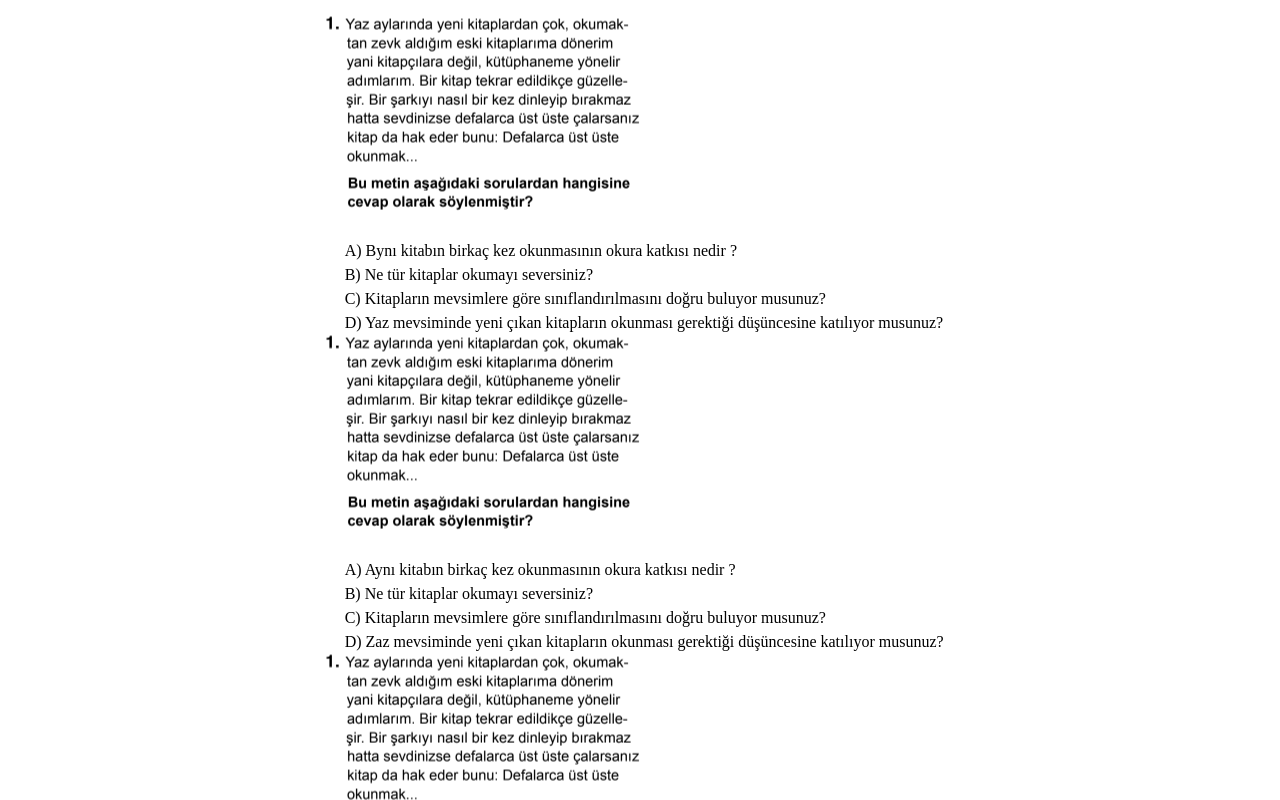
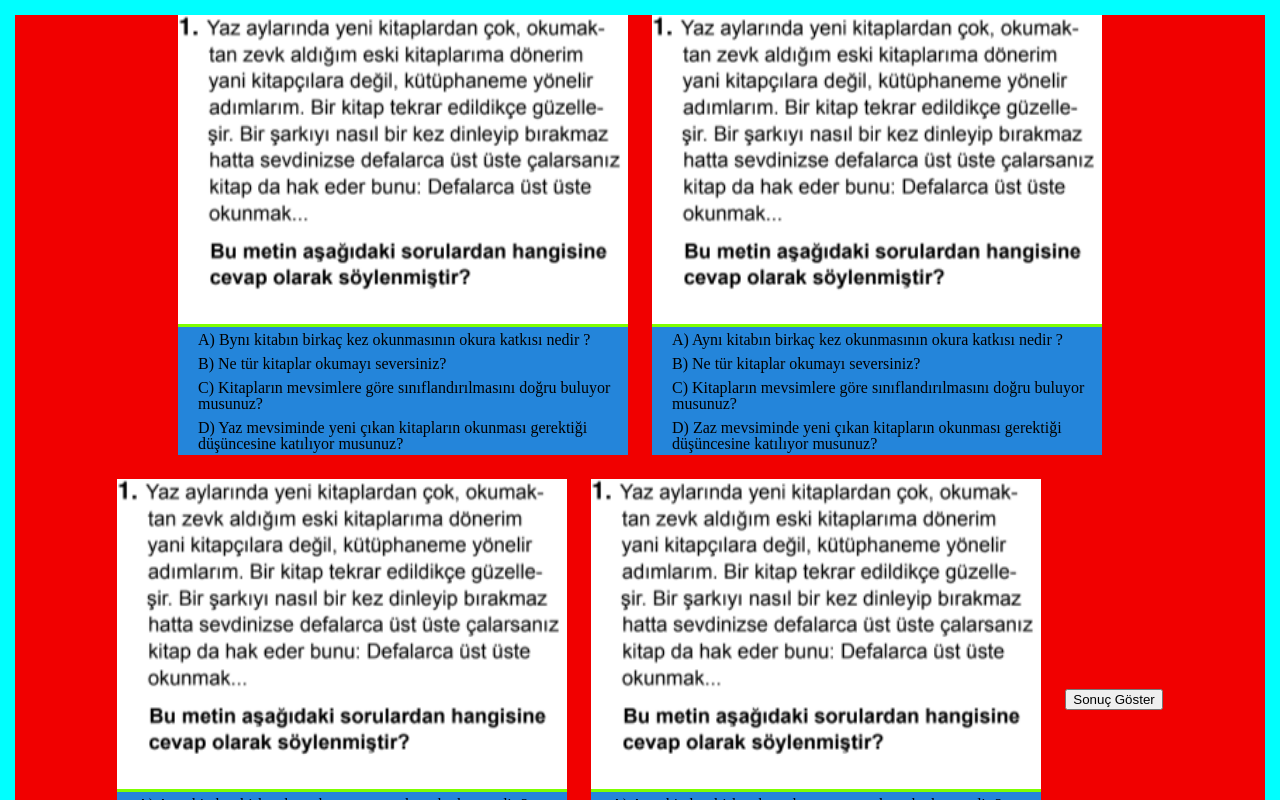
Before and after one commit to merovinjs/quiz-qpp, a React (Vite) app: page / in a window 1280 px wide. Shown: the top 800 px of the page. Built offline with nearby package versions, Linux system fonts and the light colour scheme.

Commit message:
css create started

```diff
--- a/src/components/Quiz.tsx
+++ b/src/components/Quiz.tsx
@@ -5,7 +5,6 @@ const Quiz = ({ questions }: { questions: Question[] }) => {
   const [score, setScore] = useState(0);
   const [showResult, setShowResult] = useState(false);
   console.log(questions);
-
   const handleClick = (onechoise: string, onequestion: any) => {
     const { id, correctAnswer } = onequestion;
     if (onechoise === correctAnswer) {
@@ -34,11 +33,15 @@ const Quiz = ({ questions }: { questions: Question[] }) => {
   };
 
   return (
-    <div>
+    <div className={styles.container}>
       {questions.map((onequestion: any) => (
-        <div key={onequestion.id}>
-          <div>
-            <img src={onequestion.question} alt="" />
+        <div className={styles.onequestion} key={onequestion.id}>
+          <div className={styles.imgContainer}>
+            <img
+              src={onequestion.question}
+              className={styles.questionImage}
+              alt=""
+            />
           </div>
           <ul>
             {onequestion.choices.map((onechoise: string, index: any) => (
--- a/src/components/styles.module.css
+++ b/src/components/styles.module.css
@@ -1,5 +1,28 @@
 .container {
-  background-color: #ffffff;
+  background-color: #f10000;
+  gap: 24px;
+  display: flex;
+  flex-wrap: wrap;
+  overflow: hidden;
+  justify-content: center;
+  align-items: center;
+}
+.onequestion {
+  display: flex;
+  flex-direction: column;
+  align-items: center;
+  justify-content: center;
+  padding: 25px auto;
+  background-color: rgb(36, 133, 218);
+  max-width: 450px;
+}
+.imgContainer {
+  background-color: chartreuse;
+  width: 100%;
+}
+.questionImage {
+  object-fit: contain;
+  width: 100%;
 }
 .answerBtn {
   cursor: pointer;
--- a/src/pages/home/styles.module.css
+++ b/src/pages/home/styles.module.css
@@ -5,4 +5,5 @@
   align-items: center;
   justify-content: center;
   gap: 24px;
+  background-color: aqua;
 }
```
